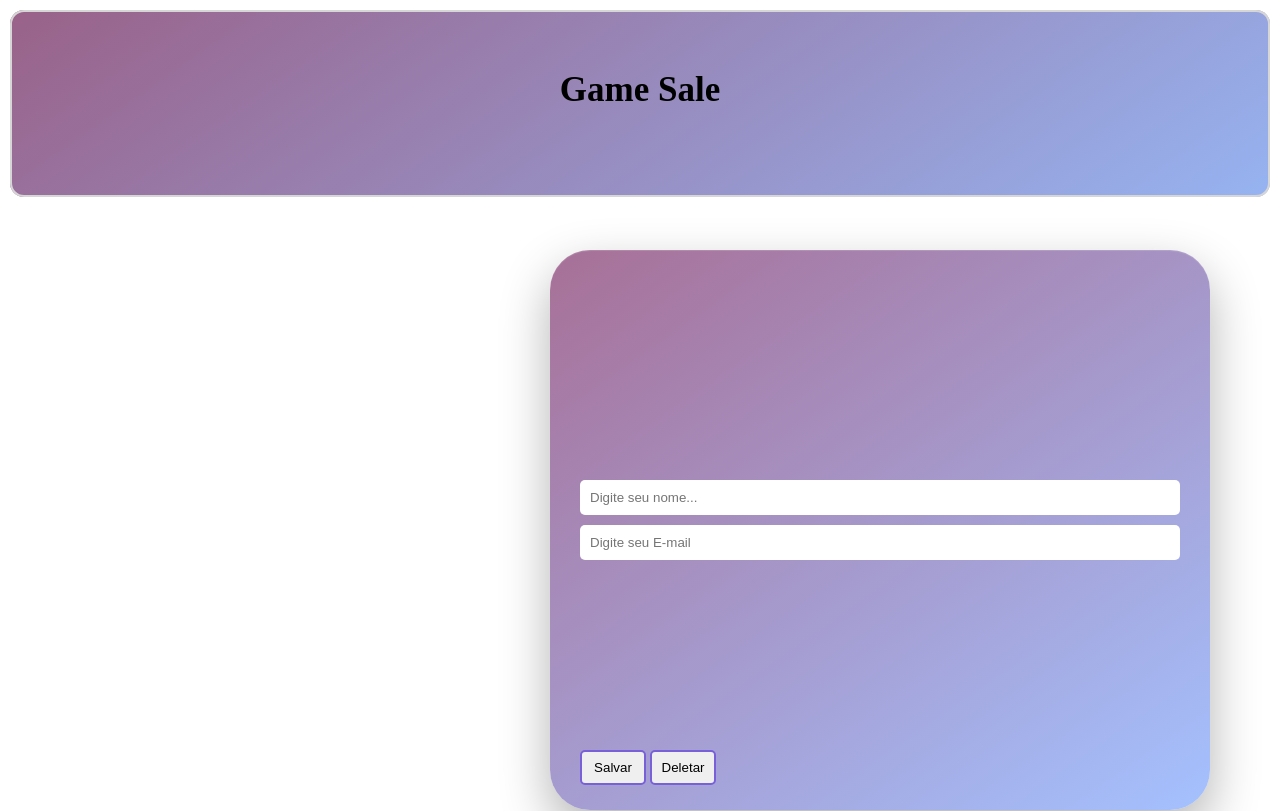
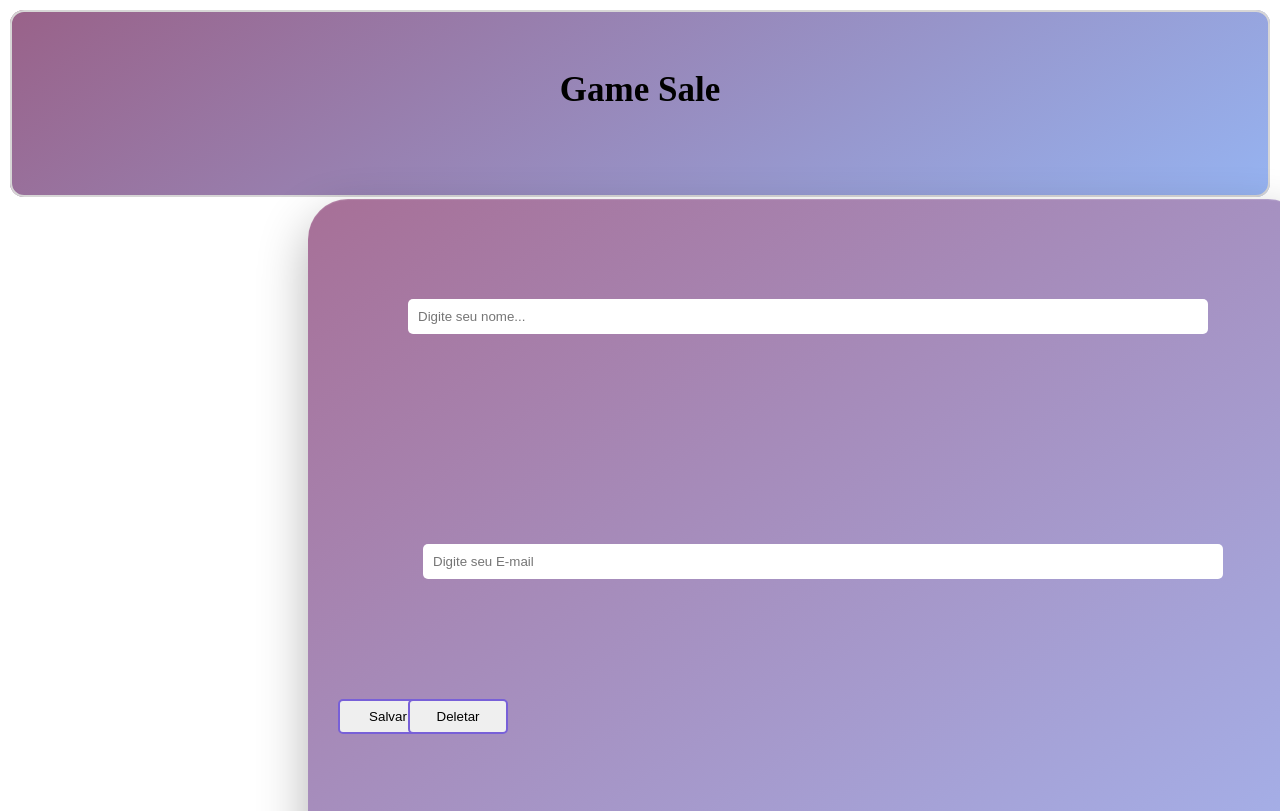
Before and after one commit to FilipeEstevao01/gamesale-frontend, a React (Vite) app: page / in a window 1280 px wide. Shown: the top 811 px of the page. Built offline with nearby package versions, Linux system fonts and the light colour scheme.

Commit message:
Realizado alterações no CSS style do card ainda com o objetivo de cadastro

```diff
--- a/src/App.css
+++ b/src/App.css
@@ -29,16 +29,12 @@
 
 .Card {
 
-  position: fixed;
-    left: 550px;
-    top: 250px;
+  position: relative;
+    left: 300px;
+    width: 800px;
+    height: 800px;
 
-    justify-content: center;
-    width: 600px;
-    height: 500px;
-
-    padding: 30px;
-
+    padding: 100px;
     display: flex;
     flex-direction: column;
     gap: 10px;
@@ -112,13 +108,13 @@
 }
 
 
-.nome {
+.Nome {
 
     border-radius: 5px;
     left: 15px;
 }
 
-.email {
+.Email {
 
     position: relative;
     left: 600px;
--- a/src/App.tsx
+++ b/src/App.tsx
@@ -15,16 +15,20 @@ function App() {
 
 
             <div className='Card'>
+
+                <div className='Nome'>
                     <input
-                    type="nome"
+                        type="text"
                         placeholder='Digite seu nome...'
                     />
+                </div>
 
+                <div className='Email'>
                     <input
-                    type="email"
+                        type="text"
                         placeholder='Digite seu E-mail'
                     />
-
+                </div>
 
 
 
```
Lines whose indentation alone changed are shown as unchanged.
